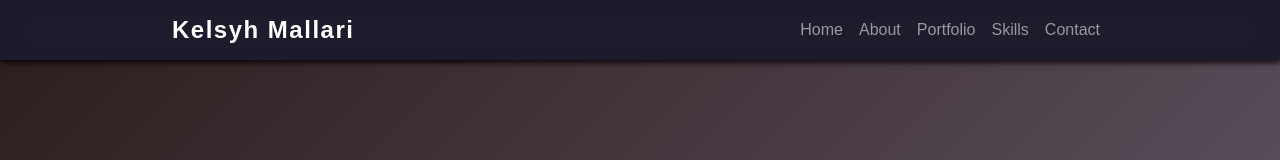
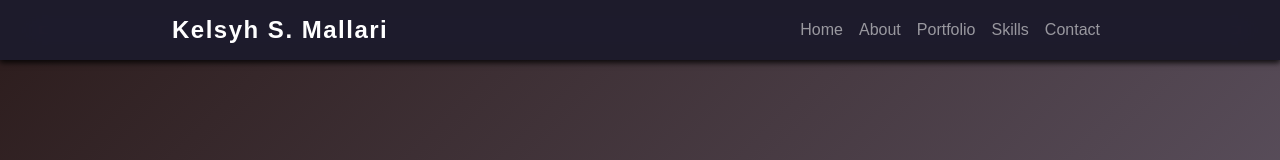
Before and after one commit to Kellyy01/kelly, a plain HTML site: page index.html in a window 1280 px wide. Shown: the top 160 px of the page. Drawn offline with nearby package versions, Linux system fonts and the light colour scheme.

Commit message:
Update index.html

```diff
--- a/index.html
+++ b/index.html
@@ -15,7 +15,7 @@
   <header>
     <nav class="navbar navbar-expand-lg navbar-dark">
       <div class="container">
-        <a class="navbar-brand" href="#">Kelsyh Mallari</a>
+        <a class="navbar-brand" href="#">Kelsyh S. Mallari</a>
         <button class="navbar-toggler" type="button" data-bs-toggle="collapse" data-bs-target="#navbarNav">
           <span class="navbar-toggler-icon"></span>
         </button>
```
